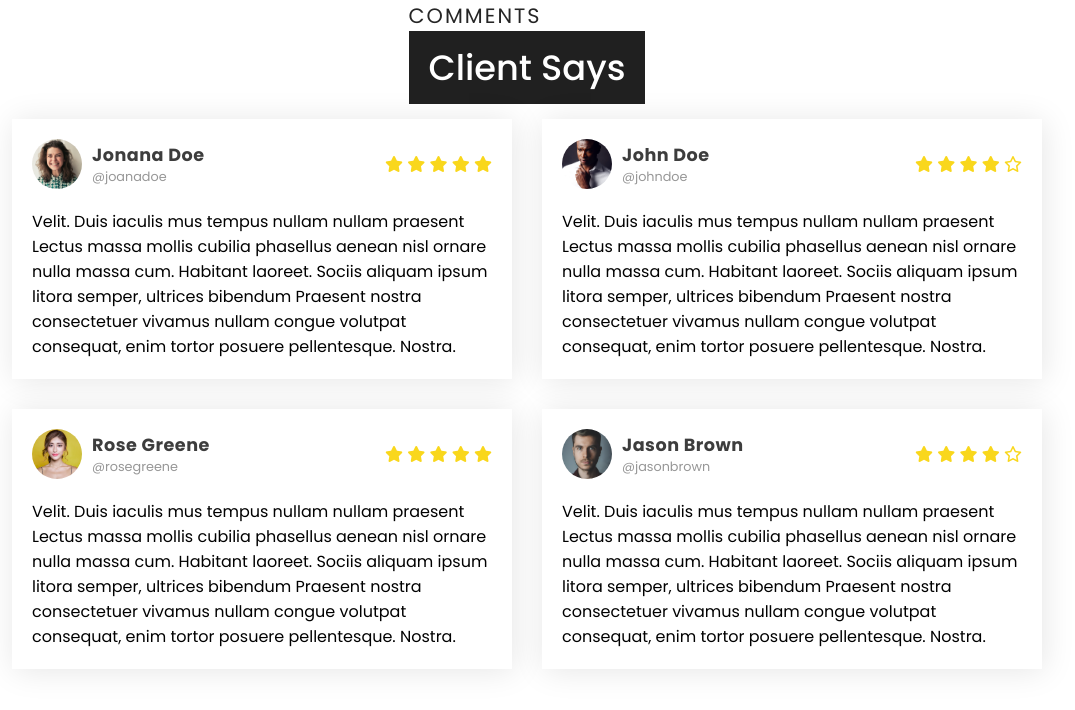
After one commit to blendn/IW, a PHP site: page /reviews.html in a window 1280 px wide. The commit adds this page. Shown: the top 710 px of the page, without its empty margins (113-1188 px from the left). Run offline with PHP 8.4, Linux system fonts and the light colour scheme.

Commit message:
Added reviews page and made minor changes

```diff
--- a/src/index.html
+++ b/src/index.html
@@ -21,9 +21,9 @@
                     <li><a href="#Home">Home</a></li>
                     <li><a href="#Products">Products</a></li>
                     <li><a href="#About Us">About Us</a></li>
-                    <li><a href="#Review">Review</a></li>
+                    <li><a href="reviews.html">Reviews</a></li>
                     <li><a href="#Services">Services</a></li>
-                    <li><a href="login.html"> Log in</a></li>
+                    <li><a href="login.html">Log In</a></li>
                 </ul>
 
                 <div class="icons">
--- /dev/null
+++ b/src/reviews.css
@@ -0,0 +1,146 @@
+* {
+    margin: 0px;
+    padding: 0px;
+    font-family: poppins;
+    box-sizing: border-box;
+}
+
+a {
+    text-decoration: none;
+}
+
+#testimonials {
+    display: flex;
+    justify-content: center;
+    align-items: center;
+    flex-direction: column;
+    width: 100%;
+}
+
+.tesimonial-heading {
+    letter-spacing: 1px;
+    margin: 30px 0px;
+    padding: 10px 20px;
+    display: flex;
+    flex-direction: column;
+    justify-content: center;
+    align-items: center;
+}
+
+.testimonial-heading h1 {
+    font-size: 2.2rem;
+    font-weight: 500;
+    background-color: #202020;
+    color: #ffffff;
+    padding: 10px 20px;
+}
+
+.testimonial-heading span {
+    font-size: 1.3rem;
+    color: #252525;
+    margin-bottom: 10px;
+    letter-spacing: 2px;
+    text-transform: uppercase;
+}
+
+.testimonial-box-container {
+    display: flex;
+    justify-content: center;
+    align-items: center;
+    flex-wrap: wrap;
+    width: 100%;
+}
+
+.testimonial-box {
+    width: 500px;
+    box-shadow: 2px 2px 30px rgba(0, 0, 0, 0.1);
+    background-color: #ffffff;
+    padding: 20px;
+    margin: 15px;
+    cursor: pointer;
+}
+
+.profile-img {
+    width: 50px;
+    height: 50px;
+    border-radius: 50%;
+    overflow: hidden;
+    margin-right: 10px;
+}
+
+.profile-img img {
+    width: 100%;
+    height: 100%;
+    object-fit: cover;
+    object-position: center;
+}
+
+.profile {
+    display: flex;
+    align-items: center;
+}
+
+.name-user {
+    display: flex;
+    flex-direction: column;
+}
+
+.name-user strong {
+    color: #3d3d3d;
+    font-size: 1.1rem;
+    letter-spacing: 0.5px;
+}
+
+.name-user span {
+    color: #979797;
+    font-size: 0.8rem;
+}
+
+.reviews {
+    color: #f9d71c;
+}
+
+.box-top {
+    display: flex;
+    justify-content: space-between;
+    align-items: center;
+    margin-bottom: 20px;
+}
+
+.client-comment p {
+    font-size: 0.9rem;
+    color: #4b4b4b;
+}
+
+@media(max-width: 1060px) {
+    .testimonial-box {
+        width: 45%;
+        padding: 10px;
+    }
+}
+
+@media(max-width: 790px) {
+    .testimonial-box {
+        width: 100%;
+    }
+
+    .testimonial-heading h1 {
+        font-size: 1.4rem;
+    }
+}
+
+@media(max-width: 340px) {
+    .box-top {
+        flex-wrap: wrap;
+        margin-bottom: 10px;
+    }
+
+    .reviews {
+        margin-top: 10px;
+    }
+}
+
+::selection {
+    color: #ffffff;
+    background-color: #252525;
+}
--- /dev/null
+++ b/src/reviews.html
@@ -0,0 +1,140 @@
+<!DOCTYPE html>
+<html lang="en-US">
+    <head>
+        <meta charset="UTF-8">
+        <meta name="viewport" content="width=device-width, initial-scale=1.0">
+        <title>Costumer's Reviews</title>
+        <link rel="stylesheet" href="reviews.css">
+        <link rel="preconnect" href="https://fonts.googleapis.com">
+        <link rel="preconnect" href="https://fonts.gstatic.com" crossorigin>
+        <link href="https://fonts.googleapis.com/css2?family=Poppins:ital,wght@0,100;0,200;0,300;0,400;0,500;0,600;0,700;0,800;0,900;1,100;1,200;1,300;1,400;1,500;1,600;1,700;1,800;1,900&display=swap" rel="stylesheet">
+        <link rel="stylesheet" href="https://cdnjs.cloudflare.com/ajax/libs/font-awesome/6.2.1/css/all.min.css" integrity="sha512-MV7K8+y+gLIBoVD59lQIYicR65iaqukzvf/nwasF0nqhPay5w/9lJmVM2hMDcnK1OnMGCdVK+iQrJ7lzPJQd1w==" crossorigin="anonymous" referrerpolicy="no-referrer" />
+    </head>
+
+    <body>
+        <section id="testimonials">
+
+            <div class="testimonial-heading">
+                <span>Comments</span>
+                <h1>Client Says</h1>
+            </div>
+
+            <div class="testimonial-box-container">
+
+                <div class="testimonial-box">
+                    <div class="box-top">
+                        <div class="profile">
+                            <div class="profile-img">
+                                <img src="images/reviewers/r1.jpg"/>
+                            </div>
+                            <div class="name-user">
+                                <strong>Jonana Doe</strong>
+                                <span>@joanadoe</span>
+                            </div>
+                        </div>
+
+                        <div class="reviews">
+                            <i class ="fas fa-star"></i>
+                            <i class ="fas fa-star"></i>
+                            <i class ="fas fa-star"></i>
+                            <i class ="fas fa-star"></i>
+                            <i class ="fas fa-star"></i>
+                        </div>
+
+                    </div>
+                    <div class="client-comments">
+                        <p>
+                        Velit. Duis iaculis mus tempus nullam nullam praesent Lectus massa mollis cubilia phasellus aenean nisl ornare nulla massa cum. Habitant laoreet. Sociis aliquam ipsum litora semper, ultrices bibendum Praesent nostra consectetuer vivamus nullam congue volutpat consequat, enim tortor posuere pellentesque. Nostra.
+                        </p>
+                    </div>
+                </div>
+
+                <div class="testimonial-box">
+                    <div class="box-top">
+                        <div class="profile">
+                            <div class="profile-img">
+                                <img src="images/reviewers/r2.jpg"/>
+                            </div>
+                            <div class="name-user">
+                                <strong>John Doe</strong>
+                                <span>@johndoe</span>
+                            </div>
+                        </div>
+
+                        <div class="reviews">
+                            <i class ="fas fa-star"></i>
+                            <i class ="fas fa-star"></i>
+                            <i class ="fas fa-star"></i>
+                            <i class ="fas fa-star"></i>
+                            <i class ="far fa-star"></i>
+                        </div>
+
+                    </div>
+                    <div class="client-comments">
+                        <p>
+                        Velit. Duis iaculis mus tempus nullam nullam praesent Lectus massa mollis cubilia phasellus aenean nisl ornare nulla massa cum. Habitant laoreet. Sociis aliquam ipsum litora semper, ultrices bibendum Praesent nostra consectetuer vivamus nullam congue volutpat consequat, enim tortor posuere pellentesque. Nostra.
+                        </p>
+                    </div>
+                </div>
+
+                <div class="testimonial-box">
+                    <div class="box-top">
+                        <div class="profile">
+                            <div class="profile-img">
+                                <img src="images/reviewers/r3.jpg"/>
+                            </div>
+                            <div class="name-user">
+                                <strong>Rose Greene</strong>
+                                <span>@rosegreene</span>
+                            </div>
+                        </div>
+
+                        <div class="reviews">
+                            <i class ="fas fa-star"></i>
+                            <i class ="fas fa-star"></i>
+                            <i class ="fas fa-star"></i>
+                            <i class ="fas fa-star"></i>
+                            <i class ="fas fa-star"></i>
+                        </div>
+
+                    </div>
+                    <div class="client-comments">
+                        <p>
+                        Velit. Duis iaculis mus tempus nullam nullam praesent Lectus massa mollis cubilia phasellus aenean nisl ornare nulla massa cum. Habitant laoreet. Sociis aliquam ipsum litora semper, ultrices bibendum Praesent nostra consectetuer vivamus nullam congue volutpat consequat, enim tortor posuere pellentesque. Nostra.
+                        </p>
+                    </div>
+                </div>
+
+                <div class="testimonial-box">
+                    <div class="box-top">
+                        <div class="profile">
+                            <div class="profile-img">
+                                <img src="images/reviewers/r4.jpg"/>
+                            </div>
+                            <div class="name-user">
+                                <strong>Jason Brown</strong>
+                                <span>@jasonbrown</span>
+                            </div>
+                        </div>
+
+                        <div class="reviews">
+                            <i class ="fas fa-star"></i>
+                            <i class ="fas fa-star"></i>
+                            <i class ="fas fa-star"></i>
+                            <i class ="fas fa-star"></i>
+                            <i class ="far fa-star"></i>
+                        </div>
+
+                    </div>
+                    <div class="client-comments">
+                        <p>
+                        Velit. Duis iaculis mus tempus nullam nullam praesent Lectus massa mollis cubilia phasellus aenean nisl ornare nulla massa cum. Habitant laoreet. Sociis aliquam ipsum litora semper, ultrices bibendum Praesent nostra consectetuer vivamus nullam congue volutpat consequat, enim tortor posuere pellentesque. Nostra.
+                        </p>
+                    </div>
+                </div>
+
+            </div>
+
+        </section>
+    </body>
+</html>
```
Also changed, not shown: src/style.css (+16 -8 lines), src/images/reviewers/r1.jpg (added), src/images/reviewers/r2.jpg (added), src/images/reviewers/r3.jpg (added), src/images/reviewers/r4.jpg (added).
